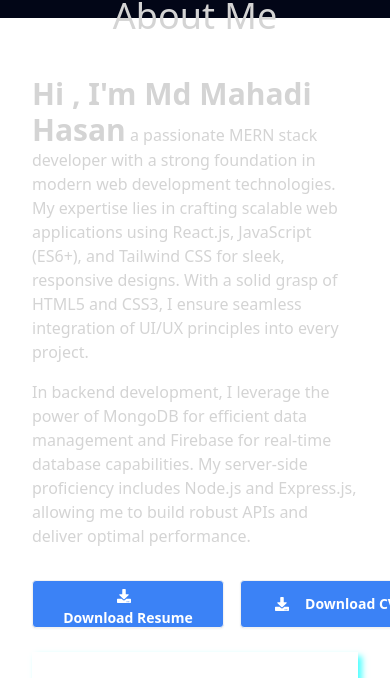
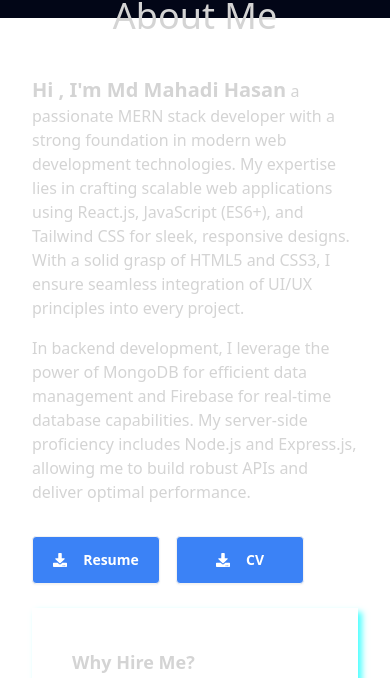
Before and after one commit to MdMahadiHasan11/Portfolio, a React (Vite) app: page / in a window 390 px wide. Shown: the part 826-1504 px from the top of the page. Built offline with nearby package versions, Linux system fonts and the light colour scheme.

Commit message:
update portfolio button

```diff
--- a/src/component/About.jsx
+++ b/src/component/About.jsx
@@ -37,7 +37,7 @@ const About = () => {
 
                     className="w-full lg:w-1/2 lg:p-8">
                     <div className="flex items-center justify-center">
-                        <p> <span className='text-3xl font-bold'>Hi , I'm Md Mahadi Hasan</span> a passionate MERN stack developer with a strong foundation in modern web development technologies. My expertise lies in crafting scalable web applications using React.js, JavaScript (ES6+), and Tailwind CSS for sleek, responsive designs. With a solid grasp of HTML5 and CSS3, I ensure seamless integration of UI/UX principles into every project.
+                        <p> <span className='lg:text-3xl text-xl font-bold'>Hi , I'm Md Mahadi Hasan</span> a passionate MERN stack developer with a strong foundation in modern web development technologies. My expertise lies in crafting scalable web applications using React.js, JavaScript (ES6+), and Tailwind CSS for sleek, responsive designs. With a solid grasp of HTML5 and CSS3, I ensure seamless integration of UI/UX principles into every project.
 
                             <p className='mt-4'> In backend development, I leverage the power of MongoDB for efficient data management and Firebase for real-time database capabilities. My server-side proficiency includes Node.js and Express.js, allowing me to build robust APIs and deliver optimal performance.</p></p>
 
@@ -47,16 +47,16 @@ const About = () => {
                         <a
                             href={downloadUrl}
                             target="_blank"
-                            className="w-48 btn bg-blue-500 text-white py-2 px-4 rounded hover:bg-blue-800 transition-colors duration-300 ease-in-out flex justify-center items-center"
+                            className="w-32 btn bg-blue-500 text-white py-2 px-4 rounded hover:bg-blue-800 transition-colors duration-300 ease-in-out flex justify-center items-center"
                         >
-                            <FaDownload className='mr-2' />Download Resume
+                            <FaDownload className='mr-2' />Resume
                         </a>
                         <a
                             href={downloadUrl}
                             target="_blank"
-                            className="w-48 btn bg-blue-500 text-white py-2 px-4 rounded hover:bg-blue-800 transition-colors duration-300 ease-in-out flex justify-center items-center"
+                            className="w-32 btn bg-blue-500 text-white py-2 px-4 rounded hover:bg-blue-800 transition-colors duration-300 ease-in-out flex justify-center items-center"
                         >
-                            <FaDownload className='mr-2' />Download CV
+                            <FaDownload className='mr-2' /> CV
                         </a>
                     </div>
 
```
